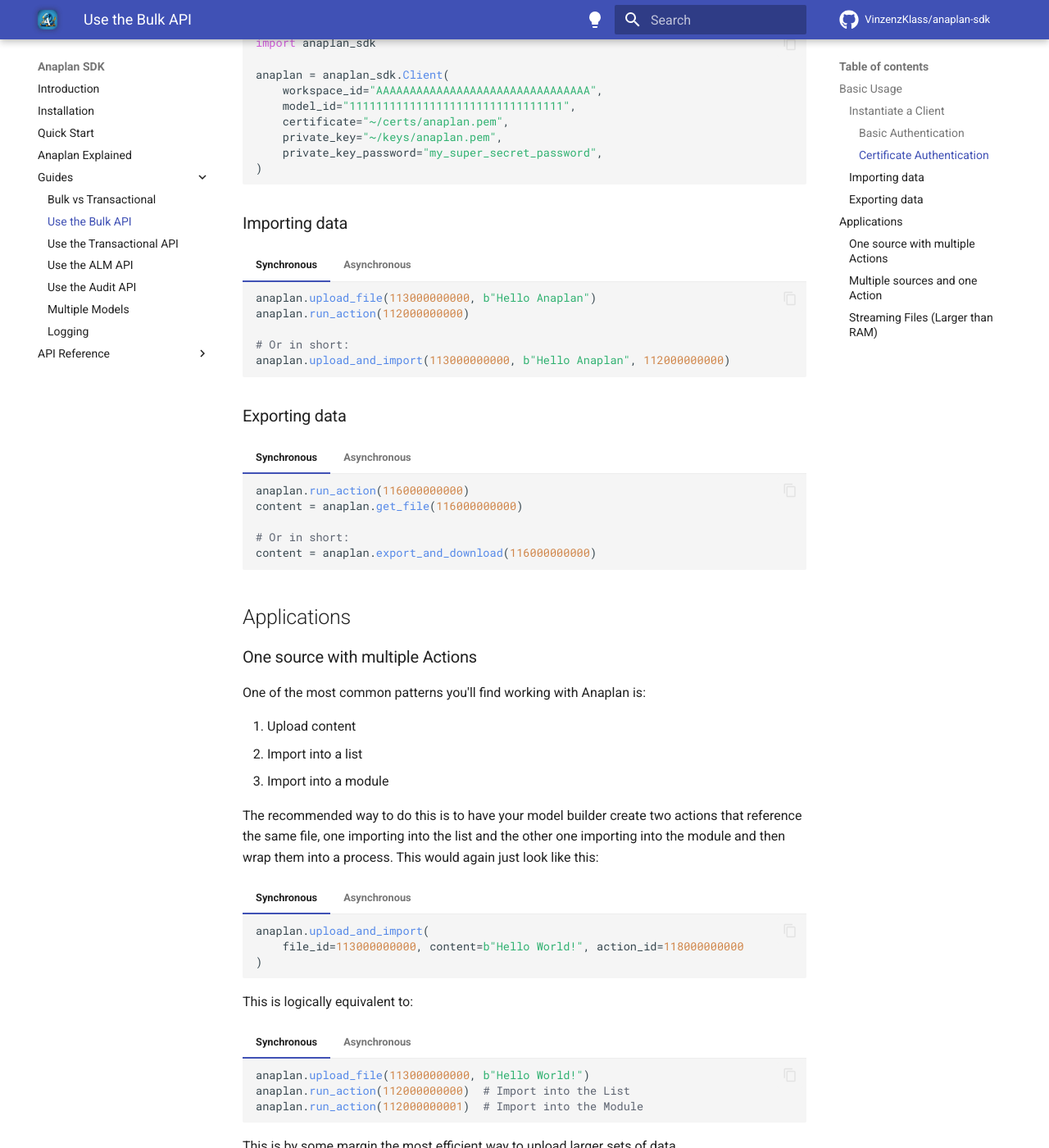
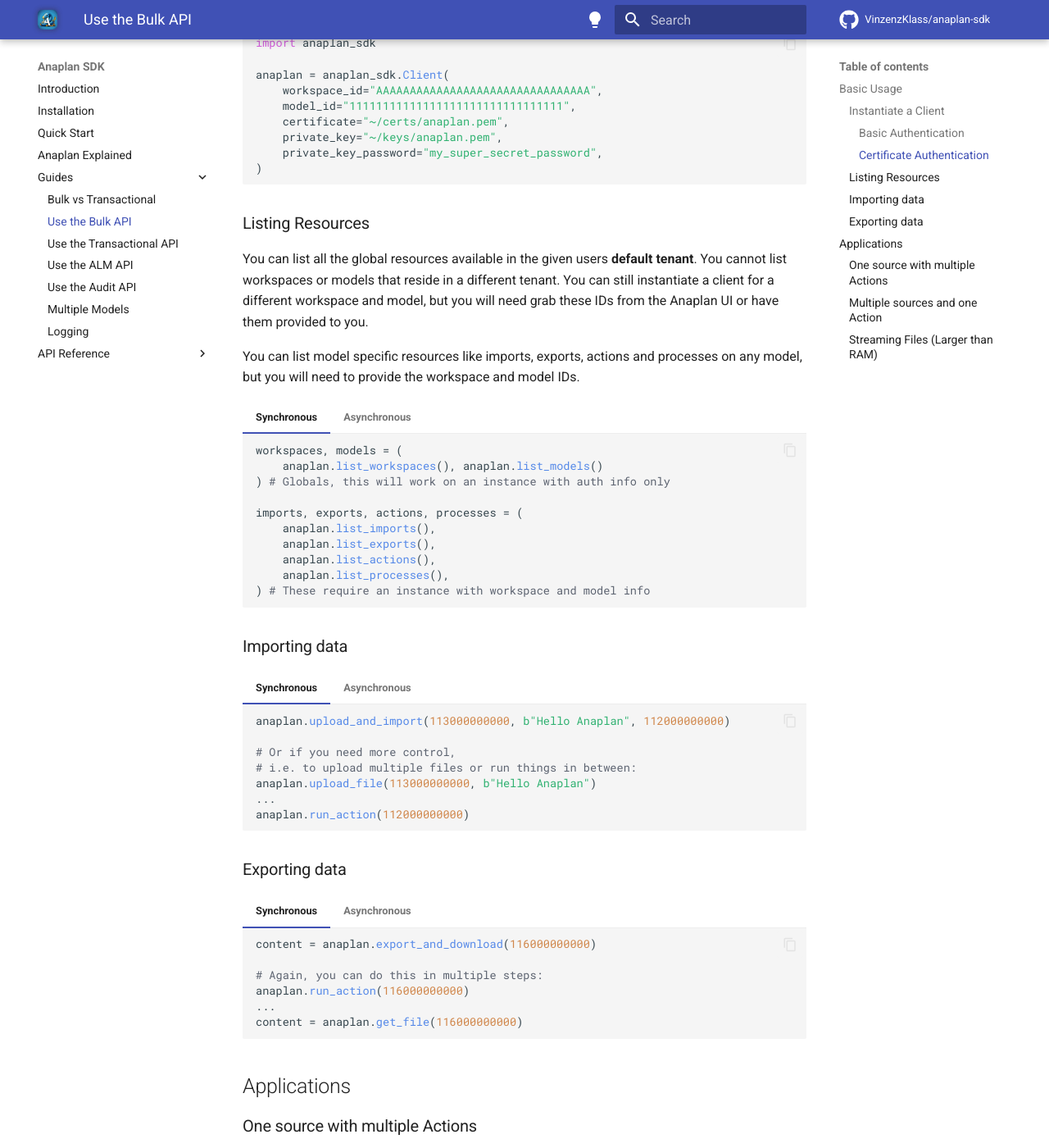
Before and after one commit to VinzenzKlass/anaplan-sdk, an MkDocs documentation site: the page built from docs/guides/bulk.md, in a window 1280 px wide and 1400 px high, scrolled down 1044 px. Shown: the whole window at 82% size. Built offline with MkDocs 1.6.1 and Material for MkDocs 9.7.7, drawn with Linux system fonts in a browser that asks for light colours; comment, search, counter and statistics services are not loaded.

````diff
--- a/docs/guides/bulk.md
+++ b/docs/guides/bulk.md
@@ -87,28 +87,75 @@ anaplan = anaplan_sdk.AsyncClient(
 
 ///
 
-### Importing data
+### Listing Resources
+
+You can list all the global resources available in the given users **default tenant**. You cannot list workspaces or
+models that reside in a different tenant. You can still instantiate a client for a different workspace and model, but
+you will need grab these IDs from the Anaplan UI or have them provided to you.
+
+You can list model specific resources like imports, exports, actions and processes on any model, but you will need to
+provide the workspace and model IDs.
+
 
 /// tab | Synchronous
 
 ```python
-anaplan.upload_file(113000000000, b"Hello Anaplan")
-anaplan.run_action(112000000000)
+workspaces, models = (
+    anaplan.list_workspaces(), anaplan.list_models()
+) # Globals, this will work on an instance with auth info only
 
-# Or in short:
-anaplan.upload_and_import(113000000000, b"Hello Anaplan", 112000000000)
+imports, exports, actions, processes = (
+    anaplan.list_imports(),
+    anaplan.list_exports(),
+    anaplan.list_actions(),
+    anaplan.list_processes(),
+) # These require an instance with workspace and model info
 ```
 
 ///
 /// tab | Asynchronous
 
 ```python
-await anaplan.upload_file(113000000000, b"Hello Anaplan")
-await anaplan.run_action(112000000000)
+workspaces, models = await gather(
+    anaplan.list_workspaces(), anaplan.list_models()
+) # Globals, this will work on an instance with auth info only
 
-# Or in short:
+imports, exports, actions, processes = await gather(
+    anaplan.list_imports(),
+    anaplan.list_exports(),
+    anaplan.list_actions(),
+    anaplan.list_processes(),
+) # These require an instance with workspace and model info
+```
+
+///
+
+
+### Importing data
+
+/// tab | Synchronous
+
+```python
+anaplan.upload_and_import(113000000000, b"Hello Anaplan", 112000000000)
+
+# Or if you need more control,
+# i.e. to upload multiple files or run things in between:
+anaplan.upload_file(113000000000, b"Hello Anaplan")
+...
+anaplan.run_action(112000000000)
+```
+
+///
+/// tab | Asynchronous
+
+```python
 await anaplan.upload_and_import(113000000000, b"Hello Anaplan", 112000000000)
 
+# Or if you need more control,
+# i.e. to upload multiple files or run things in between:
+await anaplan.upload_file(113000000000, b"Hello Anaplan")
+...
+await anaplan.run_action(112000000000)
 ```
 
 ///
@@ -118,22 +165,24 @@ await anaplan.upload_and_import(113000000000, b"Hello Anaplan", 112000000000)
 /// tab | Synchronous
 
 ```python
+content = anaplan.export_and_download(116000000000)
+
+# Again, you can do this in multiple steps:
 anaplan.run_action(116000000000)
+...
 content = anaplan.get_file(116000000000)
-
-# Or in short:
-content = anaplan.export_and_download(116000000000)
 ```
 
 ///
 /// tab | Asynchronous
 
 ```python
+content = await anaplan.export_and_download(116000000000)
+
+# Again, you can do this in multiple steps:
 await anaplan.run_action(116000000000)
+...
 content = await anaplan.get_file(116000000000)
-
-# Or in short:
-content = await anaplan.export_and_download(116000000000)
 ```
 
 ///
--- a/mkdocs.yml
+++ b/mkdocs.yml
@@ -66,6 +66,7 @@ plugins:
             show_signature_annotations: true
             line_length: 88
             docstring_style: sphinx
+            members_order: source
             show_source: false
             show_bases: false
             extensions:
````
Also changed, not shown: docs/guides/logging.md (+1 -1 lines), docs/guides/multiple_models.md (+2 -2 lines), 4 other files.
